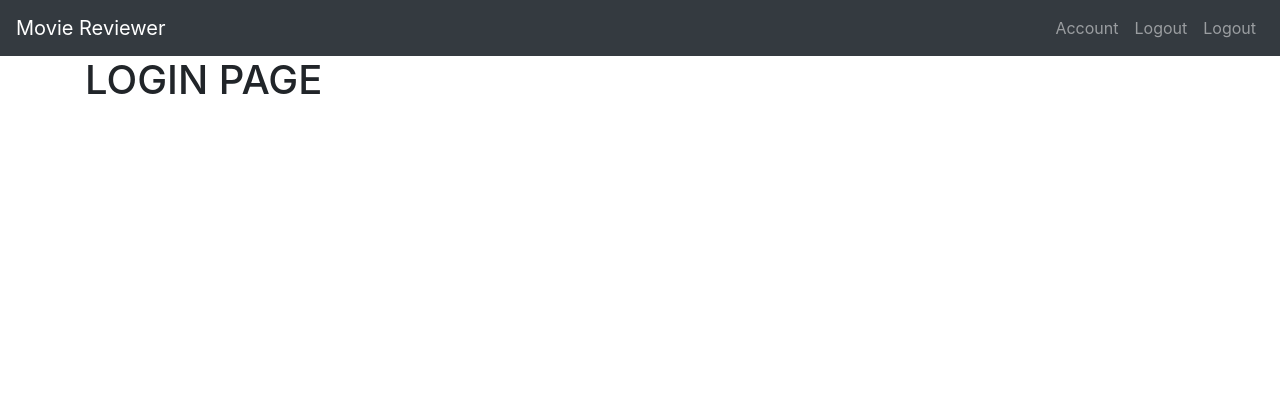
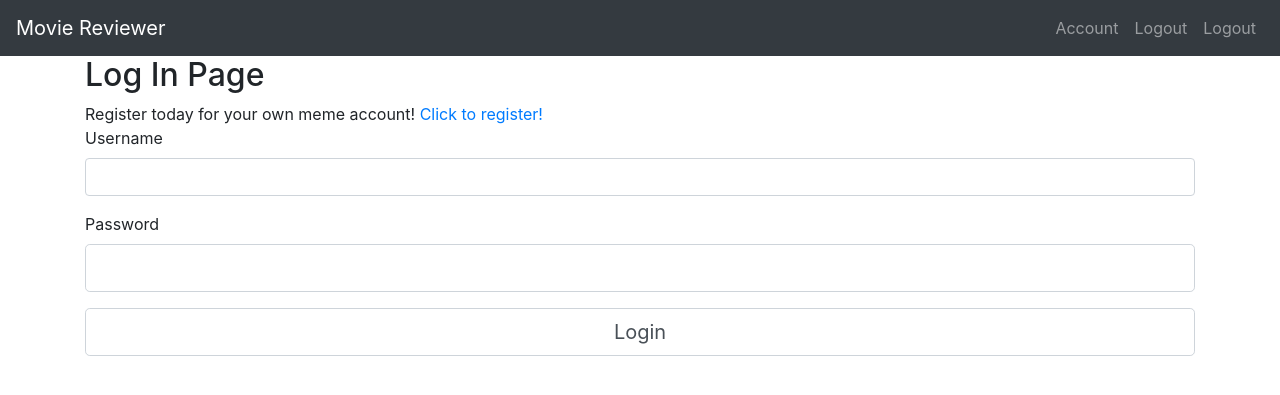
Before and after one commit to sywy1874/cmsc388j-final-project-memes, a Flask app: template flask_app/templates/login.html in a window 1280 px wide. Shown: the top 395 px of the page. Run offline with Flask 2, Linux system fonts and the light colour scheme; the template is opened without the code that fills it: values that come from a table or form of the project are taken from there, others are empty; the visitor is signed in with stand-in values (Sample User, id 1); some libraries are stand-ins or nearby versions.

Commit message:
updated login page structure

```diff
--- a/flask_app/templates/login.html
+++ b/flask_app/templates/login.html
@@ -1,4 +1,56 @@
 {% extends "header.html" %}
 {% block content %}
-<h1>LOGIN PAGE</h1>
+<div class="row">
+    <div class="col">
+        <h2>Log In Page</h2>
+    </div>
+</div>
+<div class="row">
+    <div class="col">
+        Register today for your own meme account! <a href="{{ url_for('main.register') }}"> Click to register!</a>
+    </div>
+</div>
+<div class="row">
+    <div class="col">
+        {% with messages = get_flashed_messages() %}
+        {% if messages %}
+        {% for message in messages %}
+        <div class="alert alert-info">
+            {{ message }}
+        </div>
+        {% endfor %}
+        {% endif %}
+        {% endwith %}
+        <form action="" method="post">
+            {{ form.csrf_token }}
+            <div class="form-group">
+                {{ form.username.label(class="form-control-label green-text") }}
+                {{ form.username(class="form-control form-control-md") }}
+
+                {% if form.username.errors %}
+                <div class="alert alert-warning" role="alert">
+                    {% for error in form.username.errors %}
+                    <span>{{ error }}</span>
+                    {% endfor %}
+                </div>
+                {% endif %}
+            </div>
+            <div class="form-group">
+                {{ form.password.label(class="form-control-label") }}
+                {{ form.password(class="form-control form-control-lg") }}
+
+                {% if form.password.errors %}
+                <div class="alert alert-warning" role="alert">
+                    {% for error in form.password.errors %}
+                    <span>{{ error }}</span>
+                    {% endfor %}
+                </div>
+                {% endif %}
+            </div>
+            <div class="form-group">
+                {{ form.submit(class="form-control form-control-lg") }}
+            </div>
+        </form>
+    </div>
+</div>
 {% endblock %}
```
